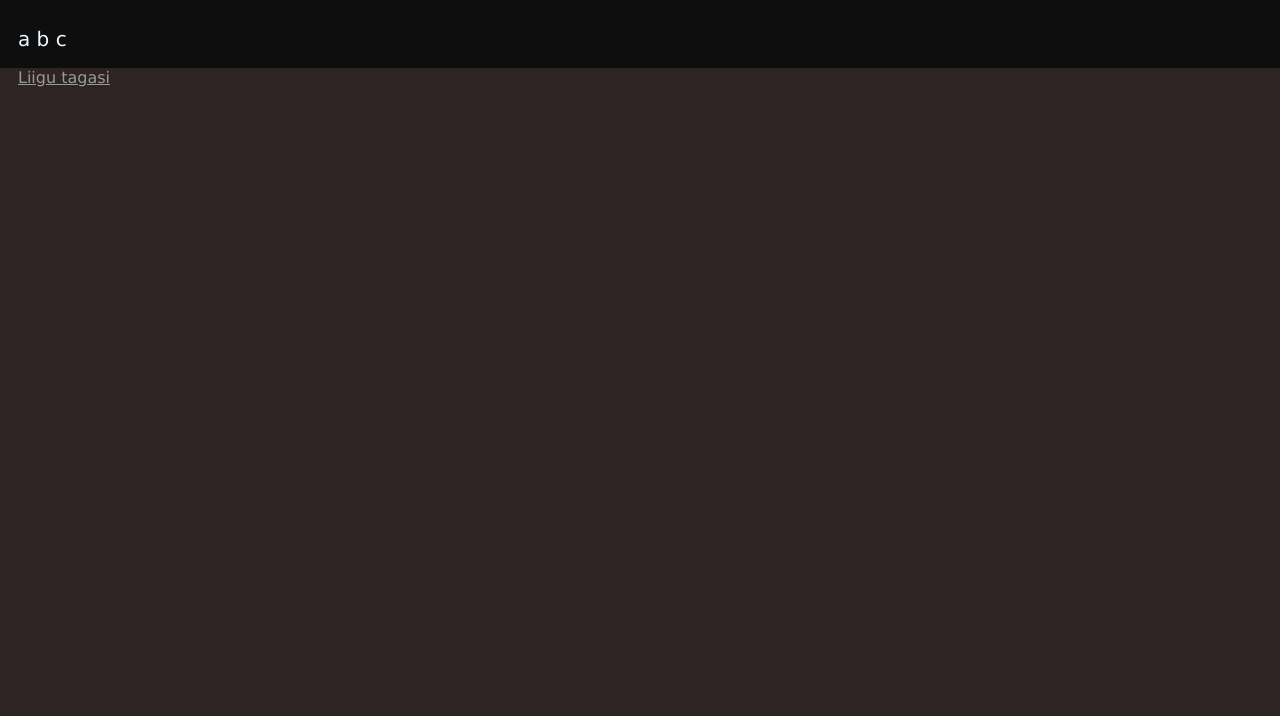
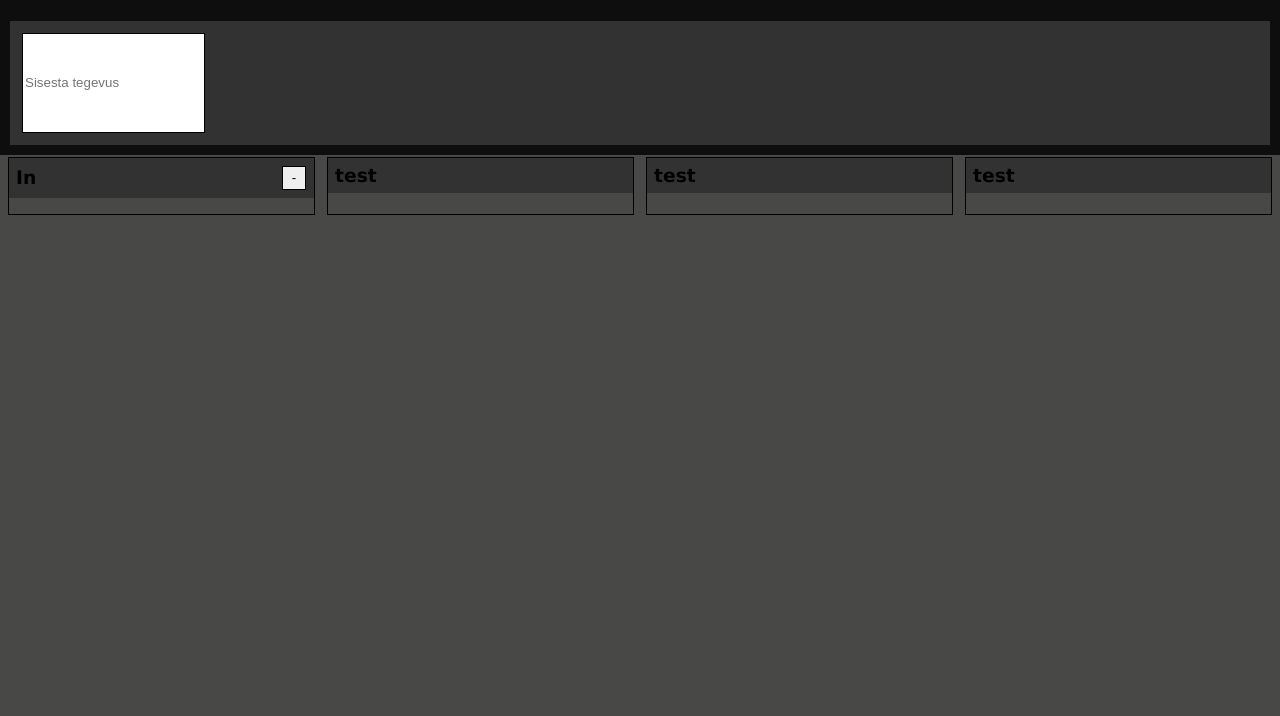
Before and after one commit to MihkelP100/Veebilehe-projekt, a plain HTML site: page gtd.html in a window 1280 px wide. Shown: the part 84-800 px from the top of the page. Drawn offline with Linux system fonts and the light colour scheme.

Commit message:
Esmane testversioon listidest

```diff
--- a/gtd.css
+++ b/gtd.css
@@ -1,11 +1,70 @@
-.box_bar {
+h3  {
+    align-self: center;
+    margin: 5px;
+}
+.itembox {
     background: #0e0e0e;
     height: fit-content;
     width: 100%;
     display: flex;
     align-self: center;
     justify-self: center;
+    min-width: 100%;
+    margin: 0;
+    padding: 10px;
+}
+.itembox_inner {
+    background: #323232;
+    height: fit-content;
+    width: 100%;
+    display: flex;
+    align-self: center;
+    justify-self: center;
 
-    min-height: 1px;
-    padding-left: 20px;
+    min-height: 100px;
+    padding: 12px 12px 12px 12px;
+    margin: 2px;
+    margin-top: 0px;
+    margin-bottom: 0px;
 }
+.textbox {
+    border-radius: 0px;
+    border-style: solid;
+    border-width: 1px;
+    border-color: black;
+}
+.a_container {
+
+    margin-top: 2px;
+
+    display: grid;
+    grid-template-columns: repeat(4, 1fr);
+    gap: 12px;
+}
+.a_box {
+    border-radius: 0px;
+    border-style: solid;
+    border-width: 1px;
+    border-color: black;
+
+    box-sizing: border-box;
+
+}
+.l_topbox {
+    padding: 2px;
+    background-color: #323232;
+    height: fit-content;
+    display: flex;
+}
+
+.add_button {
+    border-radius: 0px;
+    border-style: solid;
+    border-width: 1px;
+    border-color: black;
+    margin: 6px;
+    width: 24px;
+    height: 24px;
+    margin-left: auto;
+    align-self: flex-end;
+}
--- a/gtd.html
+++ b/gtd.html
@@ -6,16 +6,59 @@
         <meta charset="UTF-8">
         <link rel="stylesheet" href="styles.css">
         <link rel="stylesheet" href="gtd.css">
+        <script src="gtd.js" defer></script>
     </head>
 
     <body>
         <div class="top_box">
             <h1>Getting things done</h1>
+            <div class="top_inbox">
+                <a href="index.html">Liigu tagasi</a>
+            </div>
         </div>
-        <div class="box_bar">
-            <h2>a b c</h2>
+        <div class="itembox">
+
+            <div class="itembox_inner">
+                <input type="text" id="textbox_main" class="textbox" placeholder="Sisesta tegevus">
+            </div>
         </div>
-        <a href="index.html">Liigu tagasi</a>
+
+        <div class="a_container">
+            <div id="list_in_block" class="a_box">
+                <div class="l_topbox">
+                    <h3>In</h3>
+                    <button id="addto_in" class="add_button" onclick="add_to_list('list_in')">-</button>
+                </div>
+                <ul id="list_in">
+
+                </ul>
+            </div>
+
+            <div id="test" class="a_box">
+                <div class="l_topbox">
+                    <h3>test</h3>
+                </div>
+                <ul>
+
+                </ul>
+            </div>
+            <div class="a_box">
+                <div class="l_topbox">
+                    <h3>test</h3>
+                </div>
+                <ul>
+
+                </ul>
+            </div>
+            <div class="a_box">
+                <div class="l_topbox">
+                    <h3>test</h3>
+                </div>
+                <ul>
+
+                </ul>
+            </div>
+        </div>
 
     </body>
 
--- /dev/null
+++ b/gtd.js
@@ -0,0 +1,15 @@
+const maintext = document.getElementById("textbox_main");
+
+const button_in = document.getElementById("addto_in");
+
+const list_in = document.getElementById("list_in");
+
+function add_to_list(ln) {
+    const li = document.createElement("li");
+    const list = document.getElementById(ln);
+
+    li.textContent = maintext.value;
+
+    list.appendChild(li);
+
+}
--- a/styles.css
+++ b/styles.css
@@ -1,5 +1,5 @@
 body {
-    background: #2f2424;
+    background: #484846;
     font-family: Verdana, Geneva, Tahoma, sans-serif;
     line-height: normal;
 }
@@ -27,7 +27,7 @@ a {
 }
 
 .bar {
-    background:linear-gradient(to left, #2f2424 0%,#743838 50%, #2f2424 100%);
+    background:linear-gradient(to left, #464343 0%,#77c2e5 50%, #464343 100%);
     height: 2px;
     margin: 2px;
 }
```
